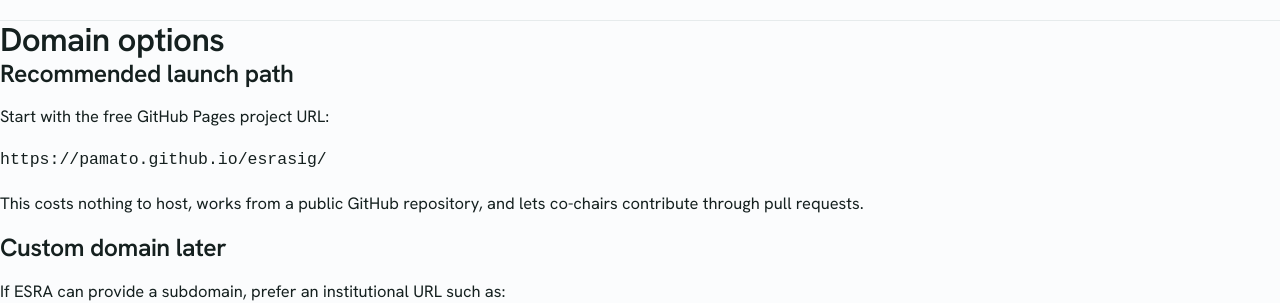
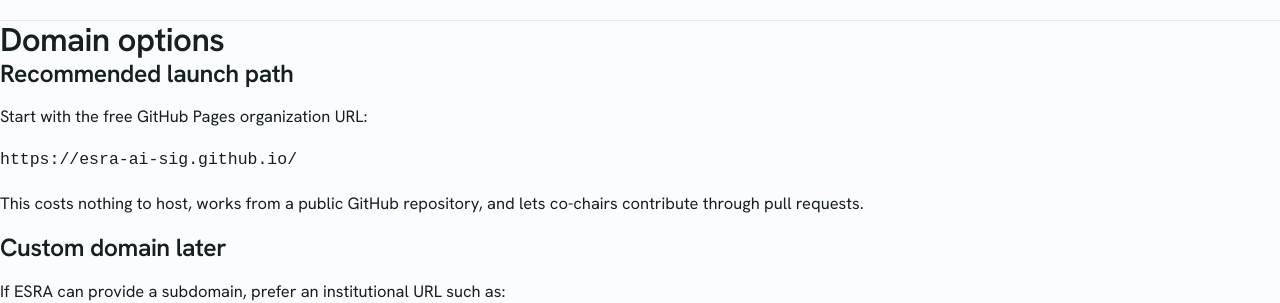
Before and after one commit to esra-ai-sig/esra-ai-sig.github.io, a Jekyll site: the page built from DOMAIN.md, in a window 1280 px wide and 900 px high. Shown: the part 276-579 px from the top of the window. Built offline with Jekyll 4.4.1, drawn with Linux system fonts in a browser that asks for light colours; our own code applies the rules of GitHub Pages for plain Markdown files.

Commit message:
Align docs with the organization Pages URL
After transferring the repository to esra-ai-sig/esra-ai-sig.github.io, the live config values pointed at the root organization Pages site but comments and contributor docs still described the old pamato/esrasig project path. Updating those references prevents future local preview and domain instructions from drifting back to the old URL.

Constraint: Organization Pages repositories use an empty baseurl at <owner>.github.io.

Rejected: Leave stale comments in place | they would contradict the live GitHub Pages setup.

Confidence: high

Scope-risk: narrow

Directive: Keep URL examples synchronized with _config.yml when the Pages target changes.

Tested: git diff --check; ripgrep for old pamato/esrasig and localhost /esrasig references.

Not-tested: Local Jekyll build remains blocked by system Ruby 2.6.10 dependency resolution.

````diff
--- a/DOMAIN.md
+++ b/DOMAIN.md
@@ -2,10 +2,10 @@
 
 ## Recommended launch path
 
-Start with the free GitHub Pages project URL:
+Start with the free GitHub Pages organization URL:
 
 ```text
-https://pamato.github.io/esrasig/
+https://esra-ai-sig.github.io/
 ```
 
 This costs nothing to host, works from a public GitHub repository, and lets
````
Also changed, not shown: CONTRIBUTING.md (+1 -1 lines), _config.yml (+5 -8 lines), README.md.
